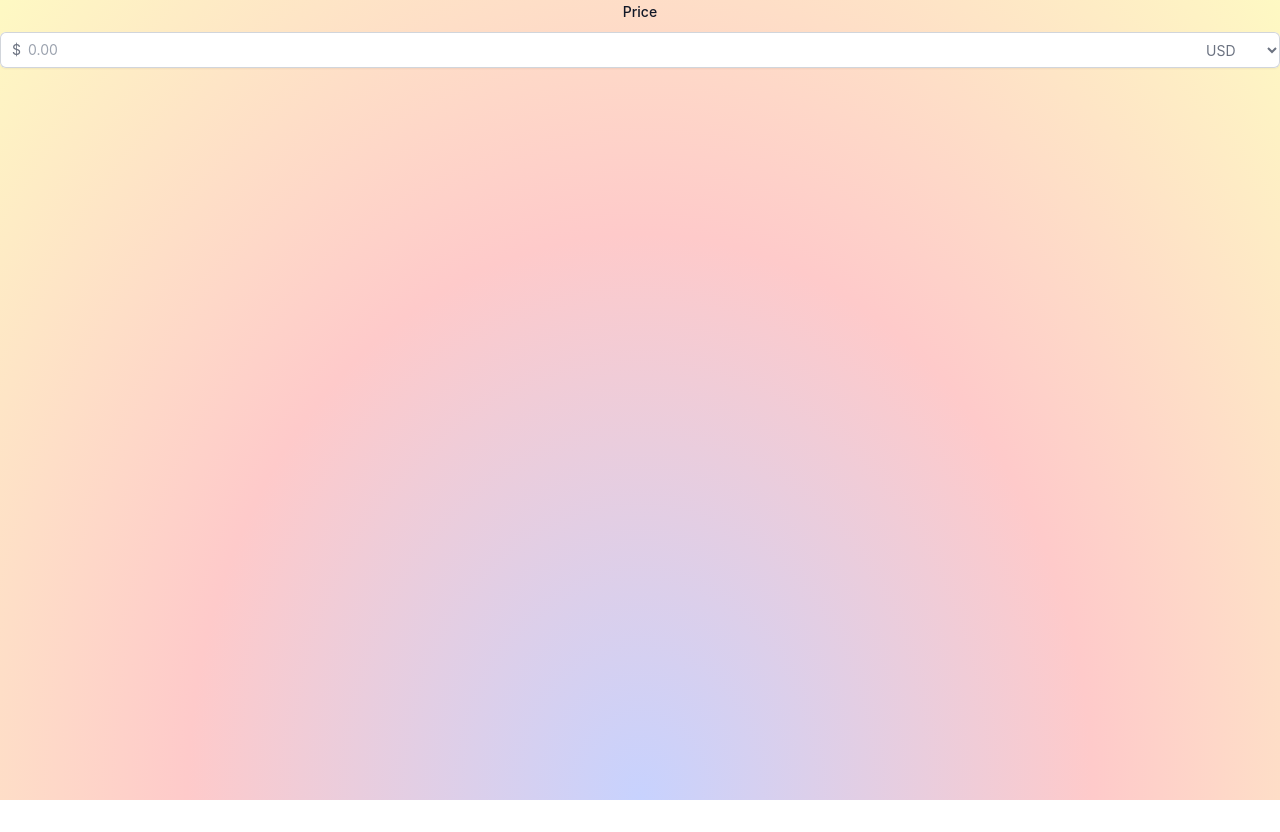
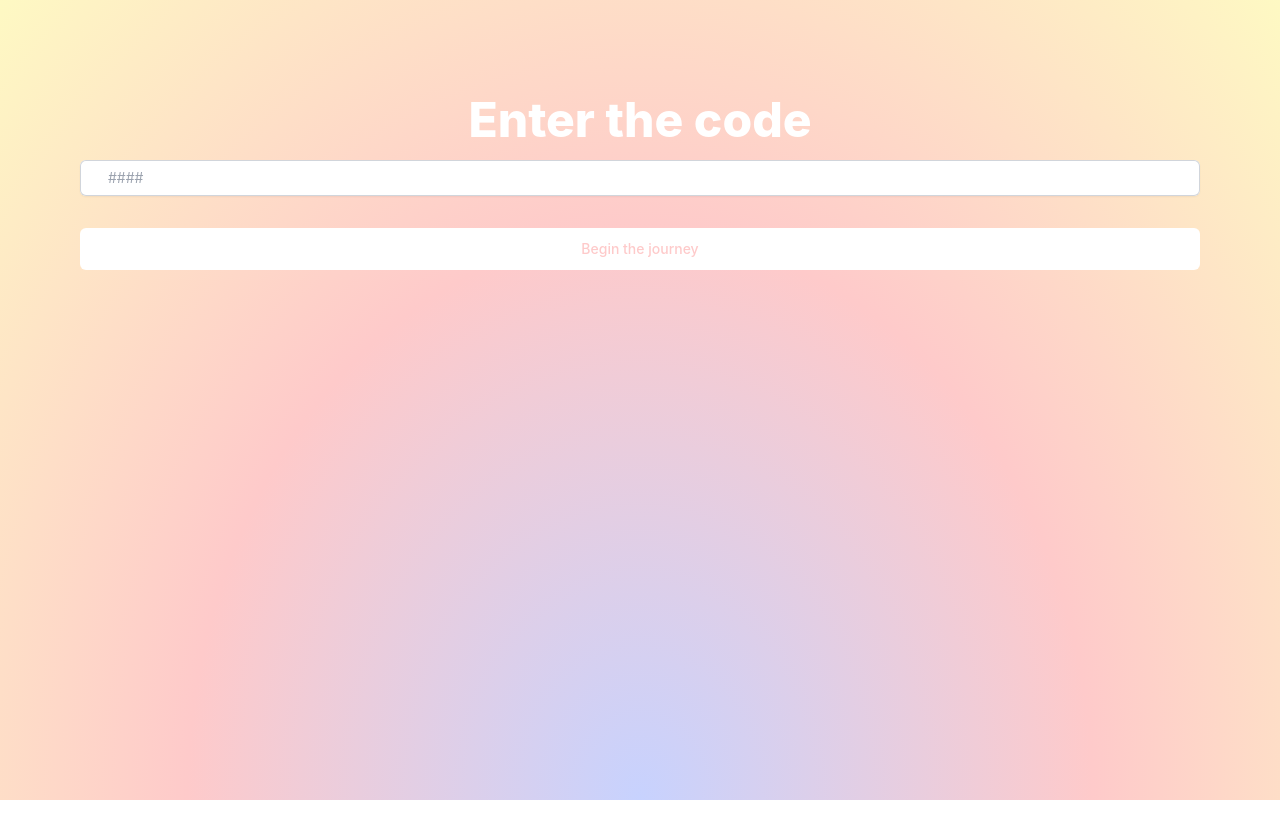
Before and after one commit to somkamarius/h4v, a React (Vite) app in the folder web-app/: page / in a window 1280 px wide. Built offline with nearby package versions, Linux system fonts and the light colour scheme.

Commit message:
some spicy front

```diff
--- a/web-app/package.json
+++ b/web-app/package.json
@@ -10,10 +10,12 @@
     "preview": "vite preview"
   },
   "dependencies": {
+    "axios": "^1.5.1",
     "react": "^18.2.0",
     "react-dom": "^18.2.0"
   },
   "devDependencies": {
+    "@tailwindcss/forms": "^0.5.6",
     "@types/react": "^18.2.15",
     "@types/react-dom": "^18.2.7",
     "@typescript-eslint/eslint-plugin": "^6.0.0",
--- a/web-app/src/App.tsx
+++ b/web-app/src/App.tsx
@@ -1,10 +1,16 @@
+import { useState } from 'react'
 import './App.css'
-import { IntroPage } from './components/IntroPage'
+import { GameScreen, IntroPage } from './components'
 
 function App() {
+    const [displayGame, setDisplayGame] = useState(false);
+
+    // initial data to local storage
+    localStorage.setItem("journey", JSON.stringify({ scenario: '', conversation: [] }))
+
     return (
-        <div className="min-h-screen bg-[radial-gradient(ellipse_at_bottom,_var(--tw-gradient-stops))] from-indigo-200 via-red-200 to-yellow-100">
-            <IntroPage />
+        <div className="min-h-screen pt-24 bg-[radial-gradient(ellipse_at_bottom,_var(--tw-gradient-stops))] from-indigo-200 via-red-200 to-yellow-100">
+            {displayGame ? <GameScreen /> : <IntroPage setDisplayGame={setDisplayGame} />}
         </div>
     )
 }
--- /dev/null
+++ b/web-app/src/common/constants.ts
@@ -0,0 +1 @@
+export const SERVER_URL = 'https://jsonblob.com/api'
--- /dev/null
+++ b/web-app/src/common/http-common.ts
@@ -0,0 +1,9 @@
+import axios from 'axios'
+import { SERVER_URL } from './constants'
+
+export default axios.create({
+    baseURL: SERVER_URL,
+    headers: {
+        'Content-type': 'application/json',
+    },
+})
--- /dev/null
+++ b/web-app/src/common/types.ts
@@ -0,0 +1,4 @@
+export type Journey = {
+    scenario: string
+    conversation: string[]
+}
--- /dev/null
+++ b/web-app/src/components/GameScreen.tsx
@@ -0,0 +1,7 @@
+export function GameScreen() {
+    return (
+        <>
+            GameScreen
+        </>
+    )
+}
--- a/web-app/src/components/InputField.tsx
+++ b/web-app/src/components/InputField.tsx
@@ -1,20 +1,40 @@
-export function InputField() {
+import { useState } from "react"
+import JourneyService from "../service";
+
+
+type Props = {
+    setDisplayGame: React.Dispatch<React.SetStateAction<boolean>>
+}
+
+export function InputField({ setDisplayGame }: Props) {
+    const [code, setCode] = useState<string>('');
+
+    const isValid = (code: string): boolean => {
+        if (code.length !== 4) {
+            return false;
+        }
+        return true;
+    }
+
+    const handleSubmit = () => {
+        if (isValid(code)) {
+            // submit
+            JourneyService.sendCode(code)
+            setDisplayGame(true)
+            return;
+        }
+
+        window.alert('Incorrect code')
+    }
 
     return <div>
-        <label htmlFor="price" className="block text-sm font-medium leading-6 text-gray-900">Price</label>
         <div className="relative mt-2 rounded-md shadow-sm">
-            <div className="pointer-events-none absolute inset-y-0 left-0 flex items-center pl-3">
-                <span className="text-gray-500 sm:text-sm">$</span>
-            </div>
-            <input type="text" name="price" id="price" className="block w-full rounded-md border-0 py-1.5 pl-7 pr-20 text-gray-900 ring-1 ring-inset ring-gray-300 placeholder:text-gray-400 focus:ring-2 focus:ring-inset focus:ring-indigo-600 sm:text-sm sm:leading-6" placeholder="0.00" />
-            <div className="absolute inset-y-0 right-0 flex items-center">
-                <label htmlFor="currency" className="sr-only">Currency</label>
-                <select id="currency" name="currency" className="h-full rounded-md border-0 bg-transparent py-0 pl-2 pr-7 text-gray-500 focus:ring-2 focus:ring-inset focus:ring-indigo-600 sm:text-sm">
-                    <option>USD</option>
-                    <option>CAD</option>
-                    <option>EUR</option>
-                </select>
-            </div>
+            <div className="pointer-events-none absolute inset-y-0 left-0 flex items-center pl-3" />
+            <input onBlur={(event) => setCode(event.target.value)} type="text" name="price" id="price" className="mt-4 block w-full rounded-md border-0 py-1.5 pl-7 pr-20 text-gray-900 ring-1 ring-inset ring-gray-300 placeholder:text-gray-400 focus:ring-2 focus:ring-inset focus:ring-indigo-600 sm:text-sm sm:leading-6" placeholder="####" />
+
         </div>
+        <button onClick={handleSubmit} type="submit" className="mt-8 block w-full rounded-md text-red-200 text-semibold bg-white py-2.5 text-center text-sm font-semiboldshadow-sm focus-visible:outline focus-visible:outline-2 focus-visible:outline-offset-2 focus-visible:outline-indigo-600">
+            Begin the journey
+        </button>
     </div>
 }
--- a/web-app/src/components/IntroPage.tsx
+++ b/web-app/src/components/IntroPage.tsx
@@ -1,9 +1,16 @@
 import { InputField } from "./InputField";
 
-export function IntroPage() {
+type Props = {
+    setDisplayGame: React.Dispatch<React.SetStateAction<boolean>>
+}
+
+export function IntroPage({ setDisplayGame }: Props) {
     return (
-        <>
-            <InputField />
-        </>
+        <div className="mx-20">
+            <div className="font-extrabold text-white text-5xl">
+                Enter the code
+            </div>
+            <InputField setDisplayGame={setDisplayGame} />
+        </div>
     )
 }
--- /dev/null
+++ b/web-app/src/components/index.ts
@@ -0,0 +1,3 @@
+export * from './GameScreen'
+export * from './IntroPage'
+export * from './InputField'
--- /dev/null
+++ b/web-app/src/service.ts
@@ -0,0 +1,52 @@
+// import { toast } from 'react-toastify'
+import { SERVER_URL } from './common/constants'
+import http from './common/http-common'
+import { Journey } from './common/types'
+
+const BASE_URL = SERVER_URL
+
+class JourneyService {
+    async sendCode(code: string) {
+        const existingJourneyData: Journey = JSON.parse(
+            localStorage.getItem('journey') ?? ''
+        )
+        const updatedJourneyData: Journey = {
+            scenario: code,
+            conversation: existingJourneyData.conversation,
+        }
+
+        return http
+            .post<unknown>(
+                `${BASE_URL}/jsonBlob`,
+                JSON.stringify(updatedJourneyData)
+            )
+            .then((res) =>
+                res.status === 200 || res.status === 201
+                    ? console.log('success')
+                    : window.alert('call failed - code send')
+            )
+    }
+
+    async sendMessage(message: string) {
+        const existingJourneyData: Journey = JSON.parse(
+            localStorage.getItem('journey') ?? ''
+        )
+        const updatedJourneyData: Journey = {
+            scenario: existingJourneyData.scenario,
+            conversation: [...existingJourneyData.conversation, message],
+        }
+
+        return http
+            .post<unknown>(
+                `${BASE_URL}/jsonBlob`,
+                JSON.stringify(updatedJourneyData)
+            )
+            .then((res) =>
+                res.status === 200 || res.status === 201
+                    ? console.log('success')
+                    : window.alert('call failed - message send')
+            )
+    }
+}
+
+export default new JourneyService()
--- a/web-app/tailwind.config.js
+++ b/web-app/tailwind.config.js
@@ -1,4 +1,5 @@
 /** @type {import('tailwindcss').Config} */
+
 export default {
     content: ['./index.html', './src/**/*.{js,ts,jsx,tsx}'],
     theme: {
@@ -7,5 +8,9 @@ export default {
                 'bg-[radial-gradient(ellipse_at_bottom,_var(--tw-gradient-stops))] from-indigo-200 via-red-200 to-yellow-100',
         },
     },
-    plugins: [],
+
+    plugins: [
+        require('@tailwindcss/forms'),
+        // ...
+    ],
 }
```
Also changed, not shown: 1 other file (tests, documents, lock files or other folders).
